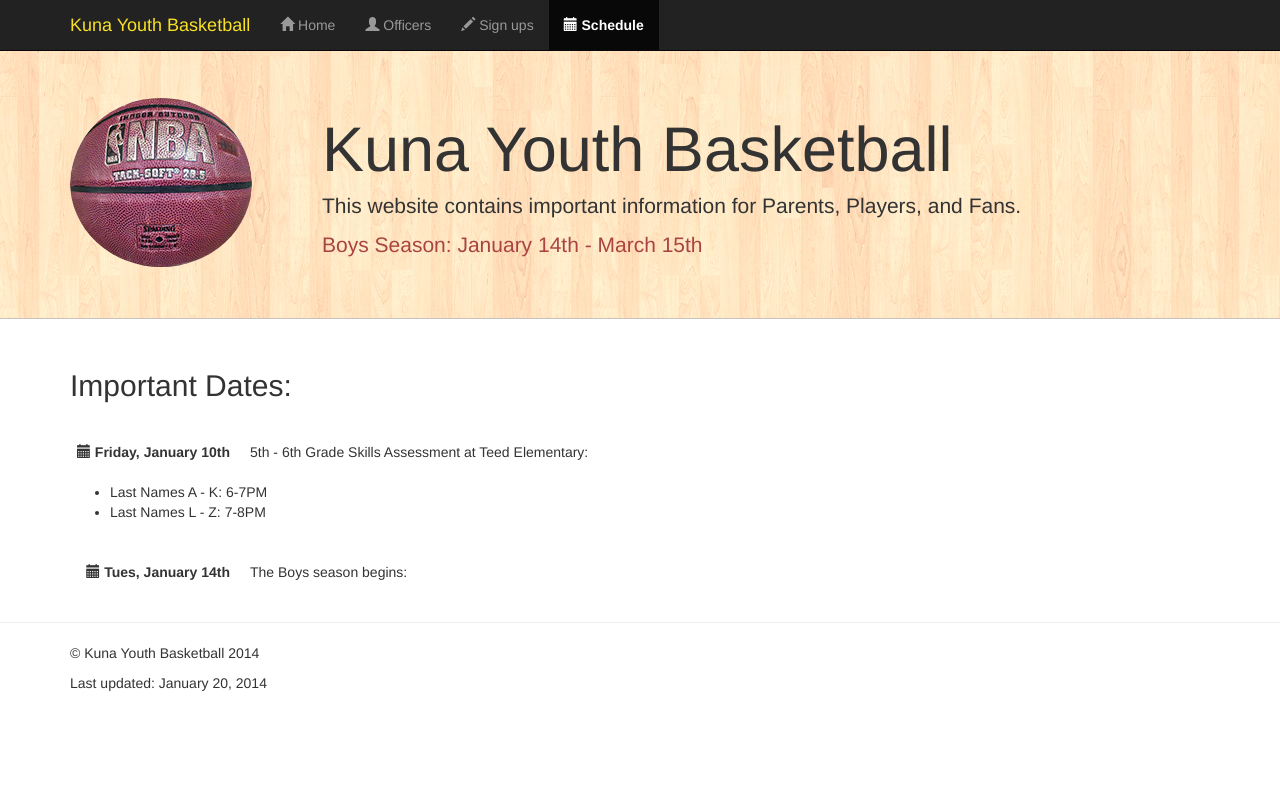
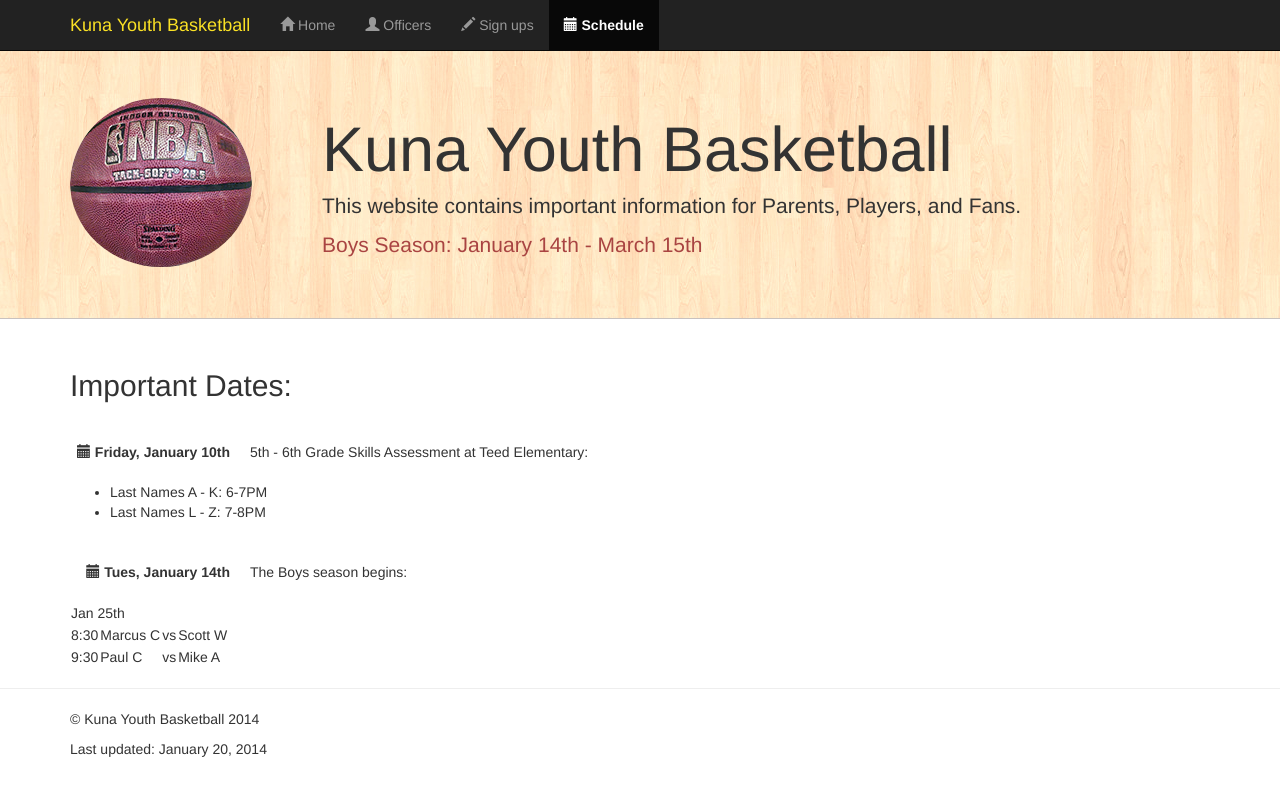
Before and after one commit to justinbkay/kunayouthbb, a Jekyll site: the page built from schedule/index.html, in a window 1280 px wide. Shown: the top 796 px of the page. Built offline with Jekyll 4.4.1, drawn with Linux system fonts in a browser that asks for light colours; nearby versions of some CDN libraries; Markdown is read by kramdown in place of the engine named in the settings.

Commit message:
schedule

```diff
--- a/schedule/index.html
+++ b/schedule/index.html
@@ -19,4 +19,22 @@ schedule: active
     <dt><span class="glyphicon glyphicon-calendar"></span> Tues, January 14th</dt>
     <dd>The Boys season begins:</dd>
   </dl>
+
+  <table>
+    <tr>
+      <td colspan="4">Jan 25th</td>
+    </tr>
+    <tr>
+      <td>8:30</td>
+      <td>Marcus  C</td>
+      <td>vs</td>
+      <td>Scott W</td>
+    </tr>
+    <tr>
+      <td>9:30</td>
+      <td>Paul C</td>
+      <td>vs</td>
+      <td>Mike A</td>
+    </tr>
+  </table>
 </div>
```
